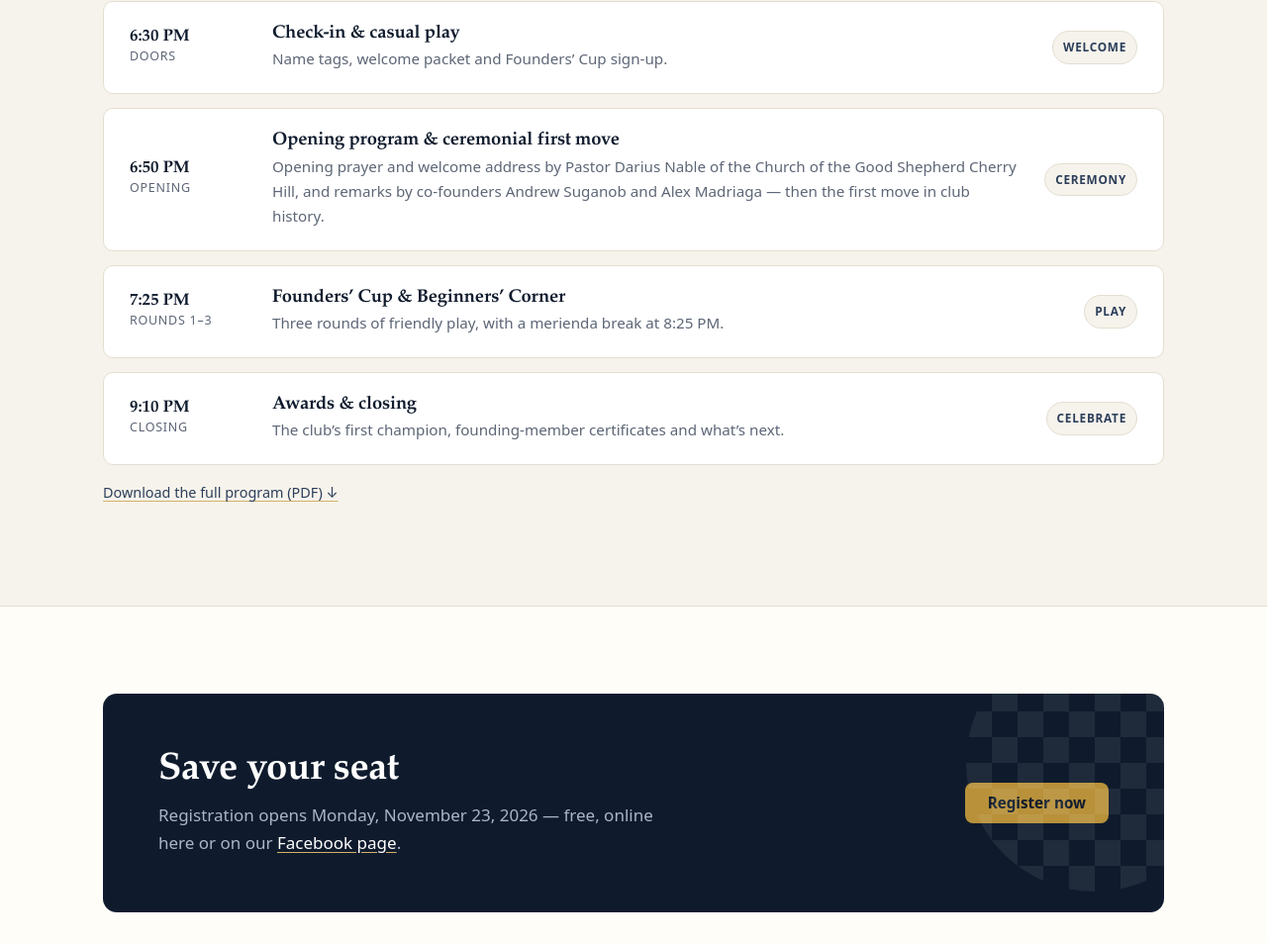
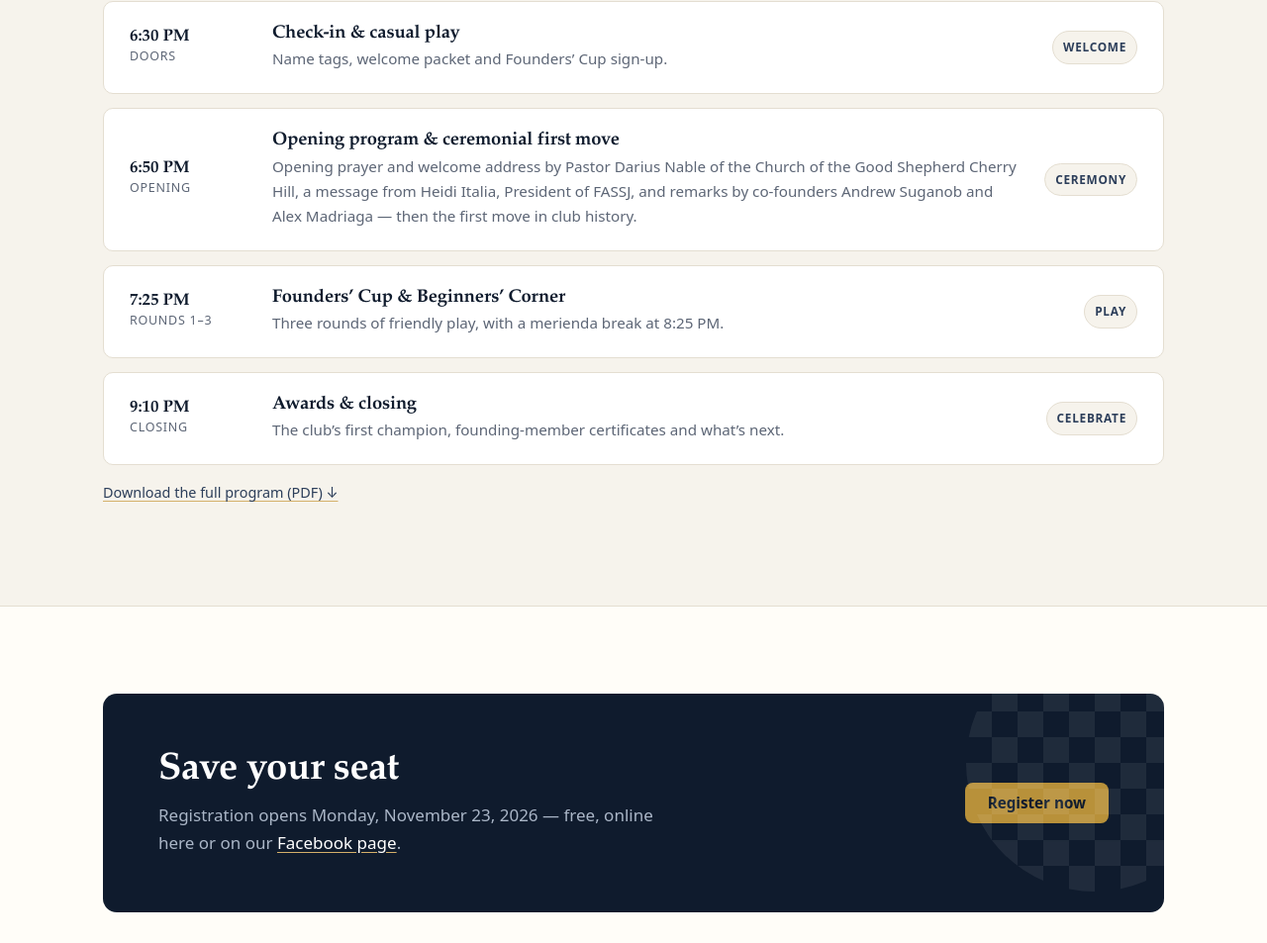
Before and after one commit to amadriaga/sjfacc.github.io, a plain HTML site: page invitation.html in a window 1280 px wide. Shown: the part 1944-2897 px from the top of the page at 99% size. Drawn offline with Linux system fonts and the light colour scheme.

Commit message:
content: message from FASSJ by Heidi Italia, President, in the opening program
Co-Authored-By: Claude Opus 5.5 <noreply@anthropic.com>

```diff
--- a/invitation.html
+++ b/invitation.html
@@ -87,7 +87,7 @@
         </div>
         <div class="events">
           <div class="event"><div class="event-date"><b>6:30 PM</b><small>Doors</small></div><div><h3>Check-in &amp; casual play</h3><p>Name tags, welcome packet and Founders&rsquo; Cup sign-up.</p></div><span class="badge">Welcome</span></div>
-          <div class="event"><div class="event-date"><b>6:50 PM</b><small>Opening</small></div><div><h3>Opening program &amp; ceremonial first move</h3><p>Opening prayer and welcome address by Pastor Darius Nable of the Church of the Good Shepherd Cherry Hill, and remarks by co-founders Andrew Suganob and Alex Madriaga &mdash; then the first move in club history.</p></div><span class="badge">Ceremony</span></div>
+          <div class="event"><div class="event-date"><b>6:50 PM</b><small>Opening</small></div><div><h3>Opening program &amp; ceremonial first move</h3><p>Opening prayer and welcome address by Pastor Darius Nable of the Church of the Good Shepherd Cherry Hill, a message from Heidi Italia, President of FASSJ, and remarks by co-founders Andrew Suganob and Alex Madriaga &mdash; then the first move in club history.</p></div><span class="badge">Ceremony</span></div>
           <div class="event"><div class="event-date"><b>7:25 PM</b><small>Rounds 1&ndash;3</small></div><div><h3>Founders&rsquo; Cup &amp; Beginners&rsquo; Corner</h3><p>Three rounds of friendly play, with a merienda break at 8:25 PM.</p></div><span class="badge">Play</span></div>
           <div class="event"><div class="event-date"><b>9:10 PM</b><small>Closing</small></div><div><h3>Awards &amp; closing</h3><p>The club&rsquo;s first champion, founding-member certificates and what&rsquo;s next.</p></div><span class="badge">Celebrate</span></div>
         </div>
```
Also changed, not shown: 1 other file.
